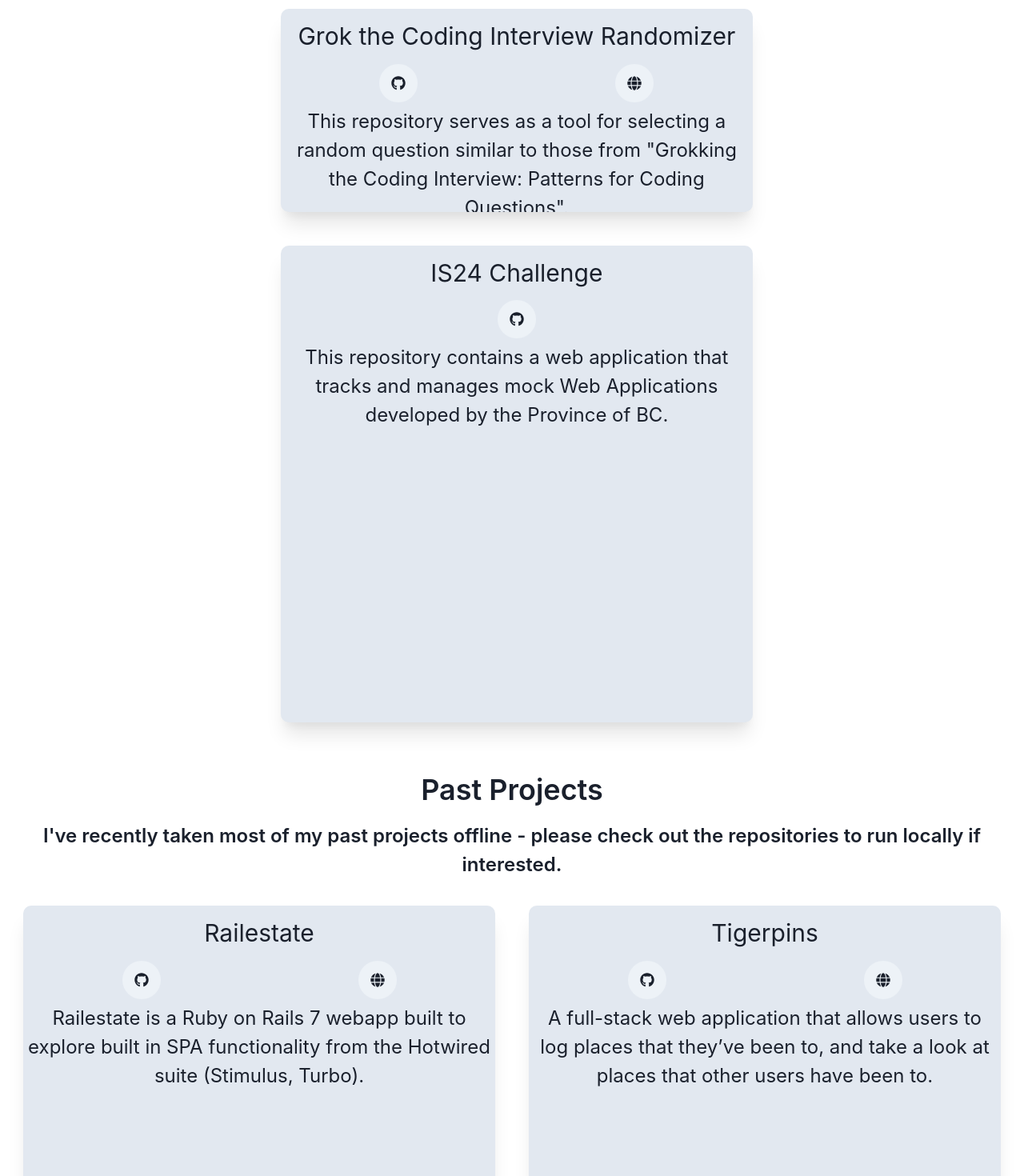
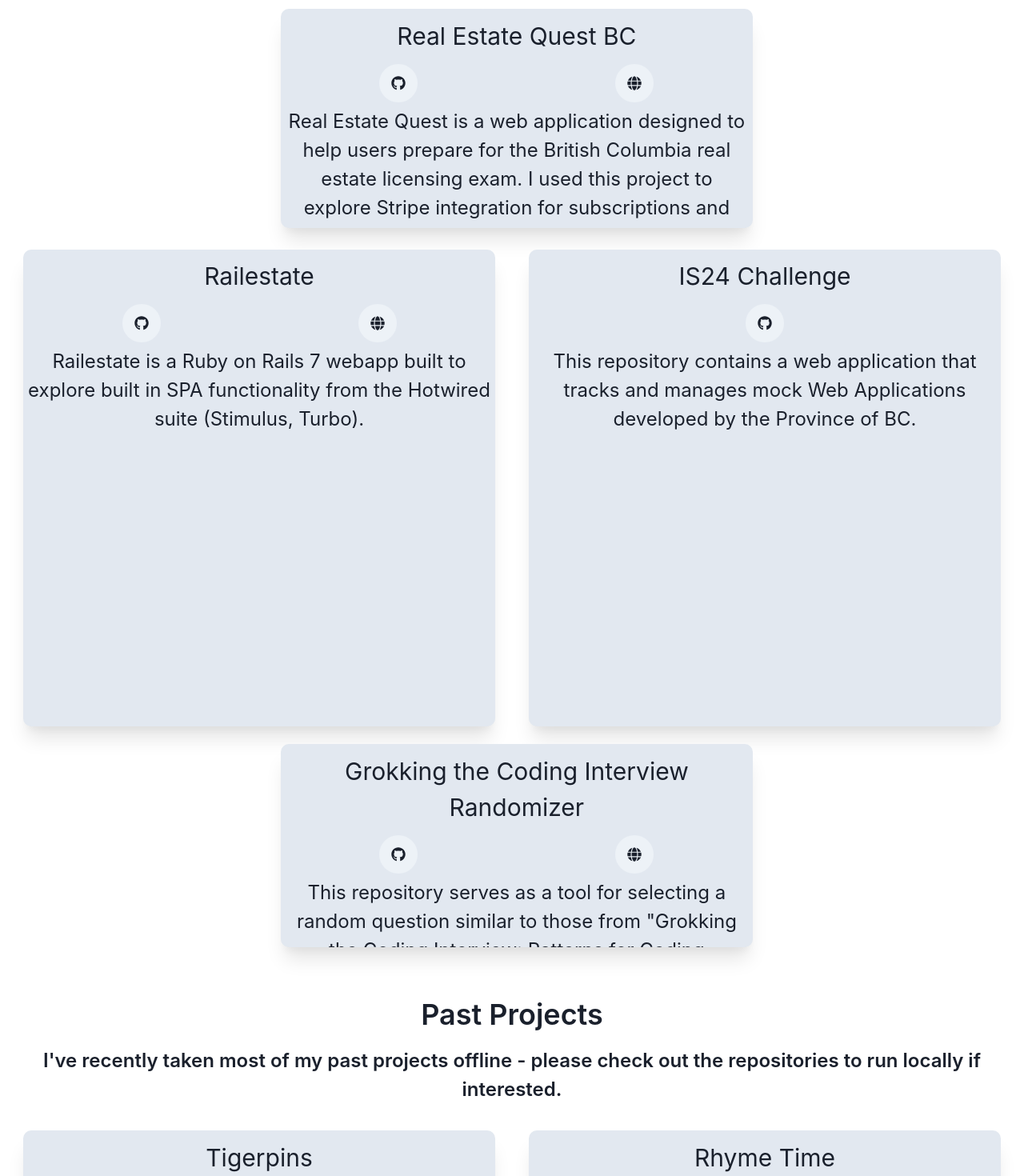
Before and after one commit to alexmcdermid/portfolio-website-chakra, a React (Create React App) app: page / in a window 1280 px wide. Shown: the part 2560-4030 px from the top of the page at 80% size. Built offline with nearby package versions, Linux system fonts and the light colour scheme.

Commit message:
project updates

```diff
--- a/src/components/Content.js
+++ b/src/components/Content.js
@@ -178,31 +178,20 @@
 
                     <Text fontSize="4xl" fontWeight="semibold" paddingBottom='1%'>Current Projects</Text>
 
-                    <Flex direction='row' spacing="200px" p='2' textAlign='center' justify='space-around' flexWrap='wrap' paddingBottom="4%">
+                    <Flex direction='row' spacing="200px" p='2' pb='0' textAlign='center' justify='space-around' flexWrap='wrap'>
                         <Flex direction='column' spacing="200px" textAlign='center' justify='space-around' flexWrap='wrap' gap={isNotSmallerScreen ? '30px' : '8px'}>
-                            <Box  w={isNotSmallerScreen ? '590px' : '350px'} h={isNotSmallerScreen ? '254px' : '258px'} rounded='10px' overflow='hidden' boxShadow='md' bg={isDark ? 'gray.700' : 'gray.200'} m='1%' shadow='xl' >
-                                <Text fontSize='3xl' p='2%'>Grok the Coding Interview Randomizer</Text>
+                            <Box  w={isNotSmallerScreen ? '590px' : '350px'} h={isNotSmallerScreen ? '274px' : '258px'} rounded='10px' overflow='hidden' boxShadow='md' bg={isDark ? 'gray.700' : 'gray.200'} m='1%' shadow='xl' >
+                                <Text fontSize='3xl' p='2%'>Real Estate Quest BC</Text>
                                 <Flex justify='space-around' >
-                                    <IconButton icon={<FaGithub/>} size={isNotSmallerScreen ? 'lg' : 'md'} isRound='true' onClick={() => window.open("https://github.com/alexmcdermid/grokkingTheCodingInterviewRandomizer")}></IconButton>
-                                    <IconButton icon={<FaGlobe/>} size={isNotSmallerScreen ? 'lg' : 'md'} isRound='true' onClick={() => window.open("https://grokking-the-coding-interview-randomizer.vercel.app/")}></IconButton>
+                                    <IconButton icon={<FaGithub/>} size={isNotSmallerScreen ? 'lg' : 'md'} isRound='true' onClick={() => window.open("https://github.com/alexmcdermid/real-estate-quest")}></IconButton>
+                                    <IconButton icon={<FaGlobe/>} size={isNotSmallerScreen ? 'lg' : 'md'} isRound='true' onClick={() => window.open("https://bcrealestatequest.ca/")}></IconButton>
                                 </Flex>
-                                <Text fontSize={isNotSmallerScreen ? '2xl' : '1xl'} p='1%'>This repository serves as a tool for selecting a random question similar to those from "Grokking the Coding Interview: Patterns for Coding Questions".</Text>
-                            </Box>
-                            <Box  w={isNotSmallerScreen ? '590px' : '350px'} h={isNotSmallerScreen ? '596px' : '538px'} rounded='10px' overflow='hidden' boxShadow='md' bg={isDark ? 'gray.700' : 'gray.200'} m='1%' shadow='xl' >
-                                <Text fontSize='3xl' p='2%'>IS24 Challenge</Text>
-                                <Flex justify='space-around' >
-                                    <IconButton icon={<FaGithub/>} size={isNotSmallerScreen ? 'lg' : 'md'} isRound='true' onClick={() => window.open("https://www.github.com/alexmcdermid/Alexander-McDermid-ecc-dssb-IS24-code-challenge")}></IconButton>
-                                </Flex>
-                                <Text fontSize={isNotSmallerScreen ? '2xl' : '1xl'} p='1%'>This repository contains a web application that tracks and manages mock Web Applications developed by the Province of BC.</Text>
-                                <YouTube videoId="5EXRuzREMCc"  opts={opts}/>
+                                <Text fontSize={isNotSmallerScreen ? '2xl' : '1xl'} p='1%'>Real Estate Quest is a web application designed to help users prepare for the British Columbia real estate licensing exam. I used this project to explore Stripe integration for subscriptions and payments.</Text>
                             </Box>
                         </Flex>
                     </Flex>
 
-                    <Text fontSize="4xl" fontWeight="semibold" paddingBottom='1%'>Past Projects</Text>
-                    <Text fontSize={isNotSmallerScreen ? "2xl" : "1xl"} fontWeight="semibold" px={isNotSmallerScreen ? "8" : "2"} paddingBottom='1%'>I've recently taken most of my past projects offline - please check out the repositories to run locally if interested.</Text>
-
-                    <Flex direction='row' spacing="200px" p='2' textAlign='center' justify='space-around' flexWrap='wrap' paddingBottom="4%" rowGap={'8px'}>
+                    <Flex direction='row' spacing="200px" p='2' textAlign='center' justify='space-around' flexWrap='wrap' paddingBottom="4%" rowGap={'4px'}>
                         <Box  w={isNotSmallerScreen ? '590px' : '350px'} h={isNotSmallerScreen ? '596px' : '538px'} rounded='10px' overflow='hidden' boxShadow='md' bg={isDark ? 'gray.700' : 'gray.200'} m='1%' shadow='xl' >
                             <Text fontSize='3xl' p='2%'>Railestate</Text>
                             <Flex justify='space-around' >
@@ -212,6 +201,30 @@
                             <Text fontSize={isNotSmallerScreen ? '2xl' : '1xl'} p='1%'>Railestate is a Ruby on Rails 7 webapp built to explore built in SPA functionality from the Hotwired suite (Stimulus, Turbo).</Text>
                             <YouTube videoId="gyEO1cZ-QXk"  opts={opts}/>
                         </Box>
+                        <Box  w={isNotSmallerScreen ? '590px' : '350px'} h={isNotSmallerScreen ? '596px' : '538px'} rounded='10px' overflow='hidden' boxShadow='md' bg={isDark ? 'gray.700' : 'gray.200'} m='1%' shadow='xl' >
+                            <Text fontSize='3xl' p='2%'>IS24 Challenge</Text>
+                            <Flex justify='space-around' >
+                                <IconButton icon={<FaGithub/>} size={isNotSmallerScreen ? 'lg' : 'md'} isRound='true' onClick={() => window.open("https://www.github.com/alexmcdermid/Alexander-McDermid-ecc-dssb-IS24-code-challenge")}></IconButton>
+                            </Flex>
+                            <Text fontSize={isNotSmallerScreen ? '2xl' : '1xl'} p='1%'>This repository contains a web application that tracks and manages mock Web Applications developed by the Province of BC.</Text>
+                            <YouTube videoId="5EXRuzREMCc"  opts={opts}/>
+                        </Box>
+                        <Flex direction='column' spacing="200px" textAlign='center' justify='space-around' flexWrap='wrap' gap={isNotSmallerScreen ? '30px' : '8px'}>
+                            <Box  w={isNotSmallerScreen ? '590px' : '350px'} h={isNotSmallerScreen ? '254px' : '258px'} rounded='10px' overflow='hidden' boxShadow='md' bg={isDark ? 'gray.700' : 'gray.200'} m='1%' shadow='xl' >
+                                <Text fontSize='3xl' p='2%'>Grokking the Coding Interview Randomizer</Text>
+                                <Flex justify='space-around' >
+                                    <IconButton icon={<FaGithub/>} size={isNotSmallerScreen ? 'lg' : 'md'} isRound='true' onClick={() => window.open("https://github.com/alexmcdermid/real-estate-quest")}></IconButton>
+                                    <IconButton icon={<FaGlobe/>} size={isNotSmallerScreen ? 'lg' : 'md'} isRound='true' onClick={() => window.open("https://bcrealestatequest.ca/")}></IconButton>
+                                </Flex>
+                                <Text fontSize={isNotSmallerScreen ? '2xl' : '1xl'} p='1%'>This repository serves as a tool for selecting a random question similar to those from "Grokking the Coding Interview: Patterns for Coding Questions".</Text>
+                            </Box>
+                        </Flex>
+                    </Flex>
+
+                    <Text fontSize="4xl" fontWeight="semibold" paddingBottom='1%'>Past Projects</Text>
+                    <Text fontSize={isNotSmallerScreen ? "2xl" : "1xl"} fontWeight="semibold" px={isNotSmallerScreen ? "8" : "2"} paddingBottom='1%'>I've recently taken most of my past projects offline - please check out the repositories to run locally if interested.</Text>
+
+                    <Flex direction='row' spacing="200px" p='2' textAlign='center' justify='space-around' flexWrap='wrap' paddingBottom="4%" rowGap={'4px'}>
                         <Box  w={isNotSmallerScreen ? '590px' : '350px'}  h={isNotSmallerScreen ? '596px' : '538px'} rounded='10px' overflow='hidden' boxShadow='md' bg={isDark ? 'gray.700' : 'gray.200'} m='1%' shadow='xl'>
                             <Text fontSize='3xl' p='2%'>Tigerpins</Text>
                             <Flex justify='space-around' >
```
Also changed, not shown: 1 other file (tests, documents, lock files or other folders).
